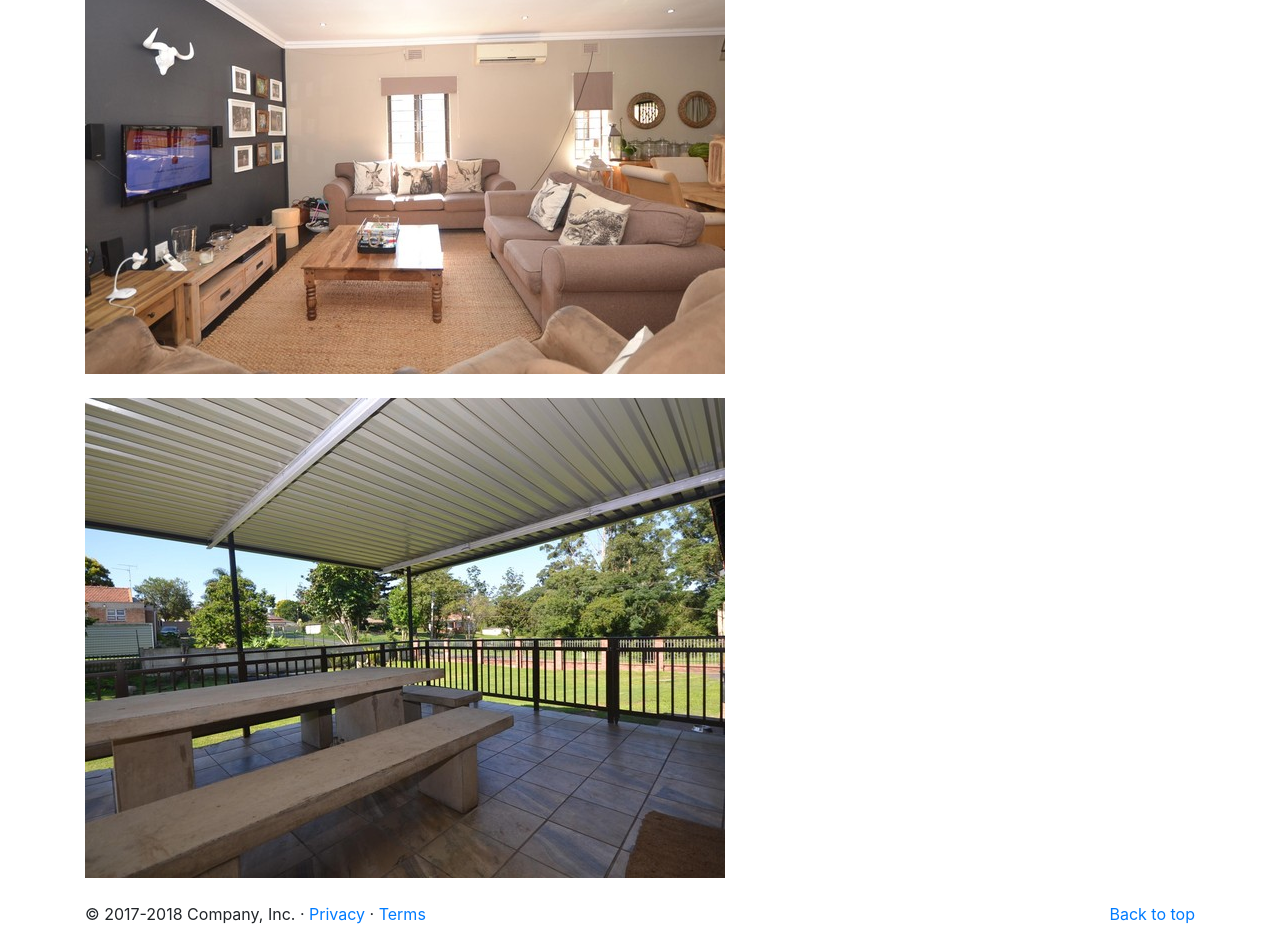
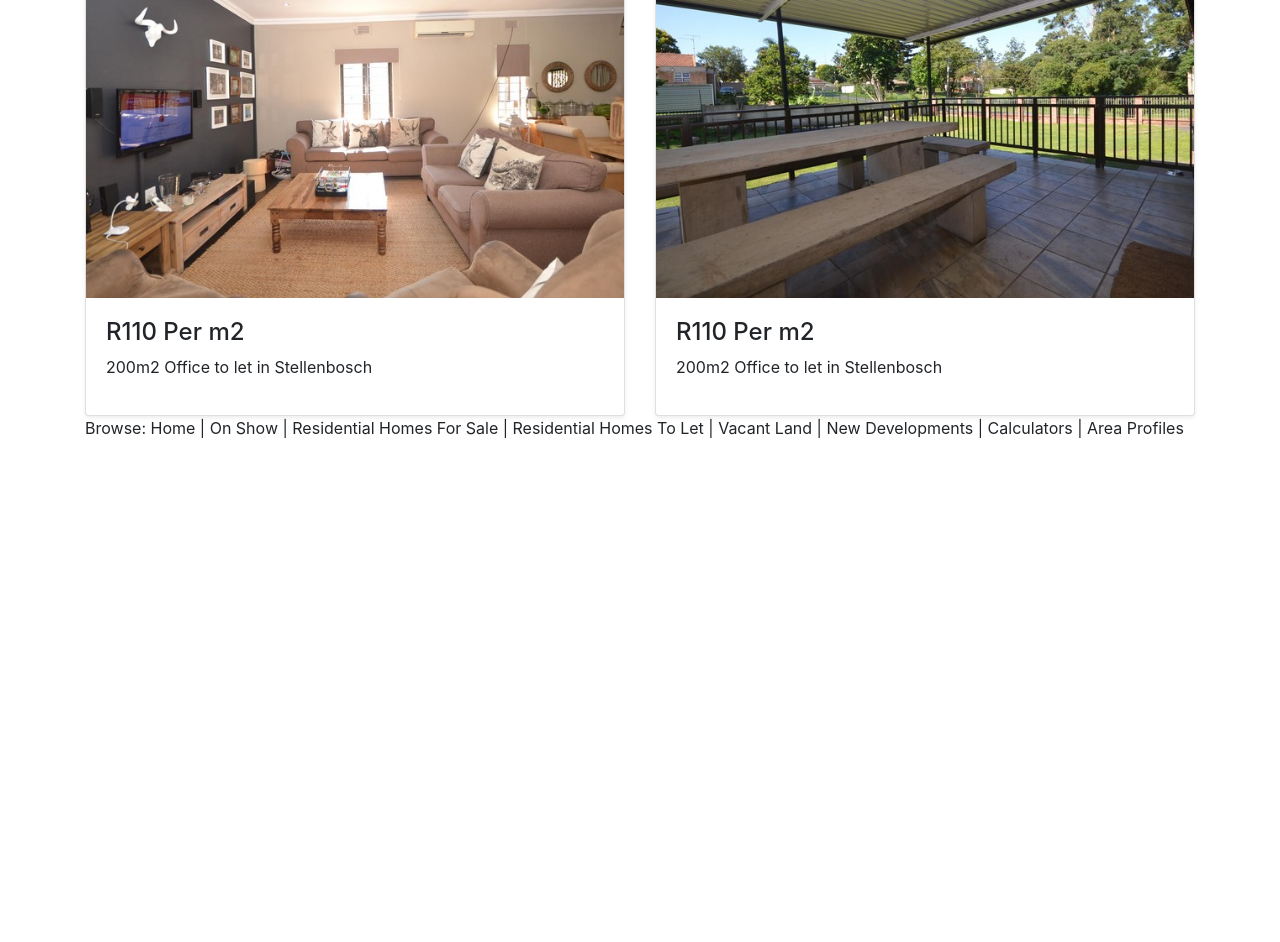
Before and after one commit to GalaxyDefender/propertyNerds, a website: page public/index.html in a window 1280 px wide. Shown: the part 709-1651 px from the top of the page. After the commit the page ends 1165 px from the top, so only its background shows below. Drawn offline with nearby package versions, Linux system fonts and the light colour scheme.

Commit message:
added card thumbnails

```diff
--- a/public/index.html
+++ b/public/index.html
@@ -70,7 +70,7 @@
 
         <nav aria-label="breadcrumb" class=".d-none .d-md-block .d-xl-none">
           <ol class="breadcrumb">
-            You are here: <li class="breadcrumb-item"><a href="#">Property Nerds</a></li>
+            You are here:&nbsp;<li class="breadcrumb-item"><a href="#">Property Nerds</a></li>
             <li class="breadcrumb-item active" aria-current="page">Homepage</li>
           </ol>
         </nav>
@@ -81,13 +81,32 @@
 
         <h2>Featured Properties</h2>
 
-        <figure class="figure">
-          <img src="img/property1.jpg" class="figure-img img-fluid" alt="Property 1">
-        </figure>
+        <section class="row">
+          <div class="col-md-6">
+            <div class="card mb-6 shadow-sm">
+              <img class="card-img-top" src="img/property1.jpg" alt="Card image cap">
+              <div class="card-body">
+                <h4>R110 Per m2</h4>
+                <p class="card-text">200m2 Office to let in Stellenbosch</p>
+                <div class="d-flex justify-content-between align-items-center">
+                </div>
+              </div>
+            </div>
+          </div>
 
-        <figure class="figure">
-          <img src="img/property2.jpg" class="figure-img img-fluid" alt="Property 2">
-        </figure>
+          <div class="col-md-6">
+              <div class="card mb-6 shadow-sm">
+                <img class="card-img-top" src="img/property2.jpg" alt="Card image cap">
+                <div class="card-body">
+                  <h4>R110 Per m2</h4>
+                  <p class="card-text">200m2 Office to let in Stellenbosch</p>
+                  <div class="d-flex justify-content-between align-items-center">
+                  </div>
+                </div>
+              </div>
+            </div>
+        </section>
+
         <!-- /END THE FEATURETTES -->
 
       </div><!-- /.container -->
@@ -95,8 +114,8 @@
 
       <!-- FOOTER -->
       <footer class="container">
-        <p class="float-right"><a href="#">Back to top</a></p>
-        <p>&copy; 2017-2018 Company, Inc. &middot; <a href="#">Privacy</a> &middot; <a href="#">Terms</a></p>
+        <!-- COULD BE DONE IN jQuery as an ARRAY -->
+        <p>Browse: Home | On Show | Residential Homes For Sale | Residential Homes To Let | Vacant Land | New Developments | Calculators | Area Profiles</p>
       </footer>
     </main>
 
```
